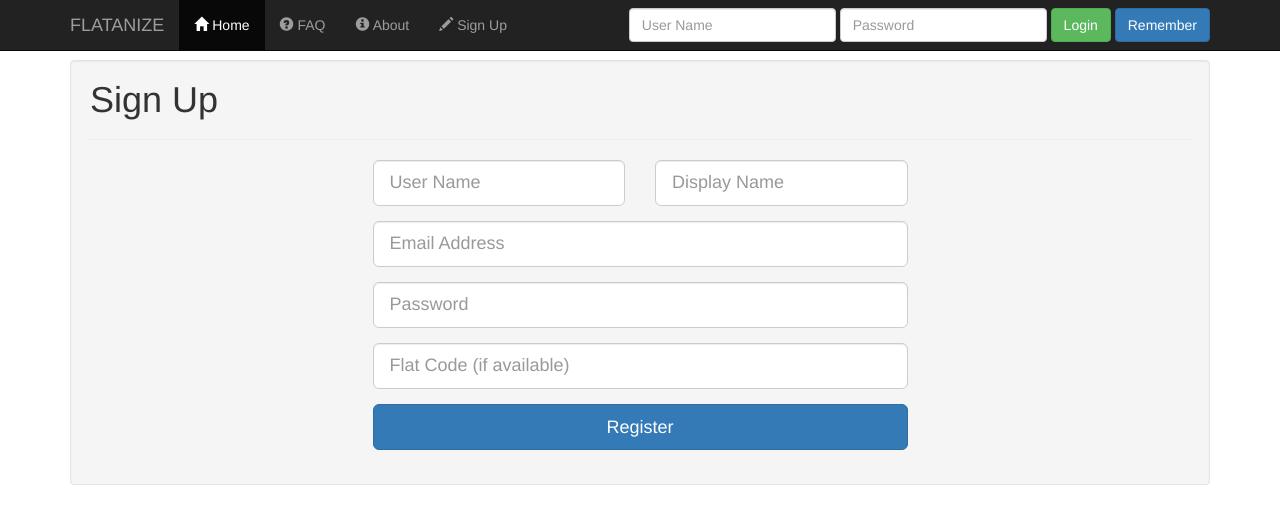
After one commit to nicoflorin/flatanize, a PHP site: template app/views/register/signUp.php in a window 1280 px wide. The commit adds this page. Shown: the top 524 px of the page. Run offline with PHP 8.4, Linux system fonts and the light colour scheme; the template is opened without the code that fills it, so the values that code supplies are empty; some libraries are stand-ins or nearby versions.

Commit message:
RegisterController erstellt

```diff
--- a/app/models/RegisterModel.php
+++ b/app/models/RegisterModel.php
@@ -5,7 +5,7 @@
  */
 class Register extends Model {
 
-    public function __construct() {
+    function __construct() {
         parent::__construct();
     }
 
--- a/app/views/header.php
+++ b/app/views/header.php
@@ -45,7 +45,7 @@
                             <li class="active"><a href="<?= URL ?>home/index"><span class="glyphicon glyphicon-home"></span> Home</a></li>
                             <li><a href="<?= URL ?>home/faq"><span class="glyphicon glyphicon-question-sign"></span> FAQ</a></li>
                             <li><a href="<?= URL ?>home/about"><span class="glyphicon glyphicon-info-sign"></span> About</a></li>
-                            <li><a href="<?= URL ?>home/signUp"><span class="glyphicon glyphicon-pencil"></span> Sign Up</a></li>
+                            <li><a href="<?= URL ?>register/signUp"><span class="glyphicon glyphicon-pencil"></span> Sign Up</a></li>
                         </ul><!-- end navbar-nav -->
 
                         <!-- login navbar -->
--- /dev/null
+++ b/app/views/register/signUp.php
@@ -0,0 +1,41 @@
+<div class="well">
+<div class="page-header">
+    <h1>Sign Up</h1>
+</div>
+<div class="row">
+    <div class="col-md-6 col-md-offset-3">
+        <!-- Error Fenster anzeigen, falls ein Fehler auftrat -->
+        <?php
+        if (isset($this->data['error'])) {
+            echo '<div class="alert alert-danger" role="alert"><p>Please provide all required information!</p></div>';
+        }
+        ?>
+        <form role="form" action="<?= URL ?>register/run" method="post">
+            <div class="row">
+                <div class="col-md-6">
+                    <div class="form-group <?php echo (isset($this->data['username'])) ? 'has-error' : '' ?>">
+                        <input type="text" value = "<?php echo (isset($this->data['username']) && $this->data['username'] != "false") ? $this->data['username'] : '' ?>" name="username" id="first_name" class="form-control input-lg" placeholder="User Name" tabindex="1">
+                    </div>
+                </div>
+                <div class="col-md-6">
+                    <div class="form-group <?php echo (isset($this->data['displayname'])) ? 'has-error' : '' ?>">
+                        <input type="text" value = "<?php echo (isset($this->data['displayname']) && $this->data['displayname'] != "false") ? $this->data['displayname'] : '' ?>" name="displayname" id="last_name" class="form-control input-lg" placeholder="Display Name" tabindex="2">
+                    </div>
+                </div>
+            </div><!-- end row -->
+            <div class="form-group <?php echo (isset($this->data['email'])) ? 'has-error' : '' ?>">
+                <input type="email" value = "<?php echo (isset($this->data['email']) && $this->data['email'] != "false") ? $this->data['email'] : '' ?>" name="email" id="email" class="form-control input-lg" placeholder="Email Address" tabindex="4">
+            </div>
+            <div class="form-group <?php echo (isset($this->data['password'])) ? 'has-error' : '' ?>">
+                <input type="password" name="password" id="password" class="form-control input-lg" placeholder="Password" tabindex="5">
+            </div>
+            <div class="form-group">
+                <input type="text" name="flat_code" id="flat_code" class="form-control input-lg" placeholder="Flat Code (if available)" tabindex="5">
+            </div>
+            <div class="form-group">
+                <input type="submit" value="Register" class="btn btn-primary btn-block btn-lg" tabindex="7">
+            </div>
+        </form>
+    </div><!-- end col -->
+</div><!-- end row -->
+</div>
```
Also changed, not shown: app/controllers/homeController.php (+0 -23 lines), app/controllers/registerController.php (added, +38 -0 lines).
